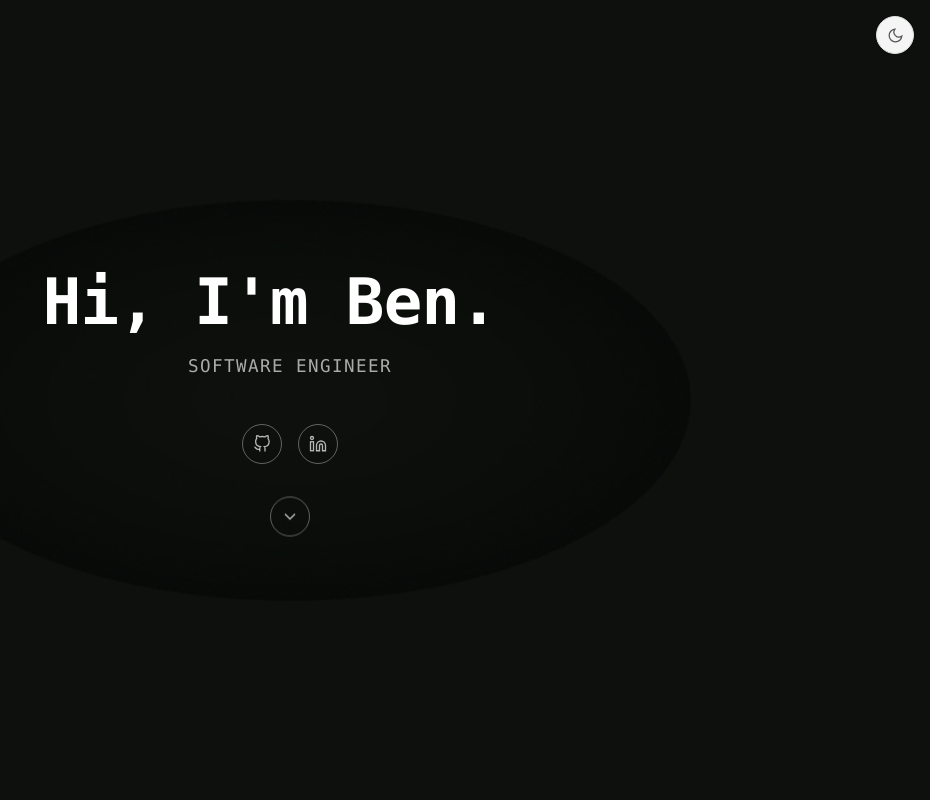
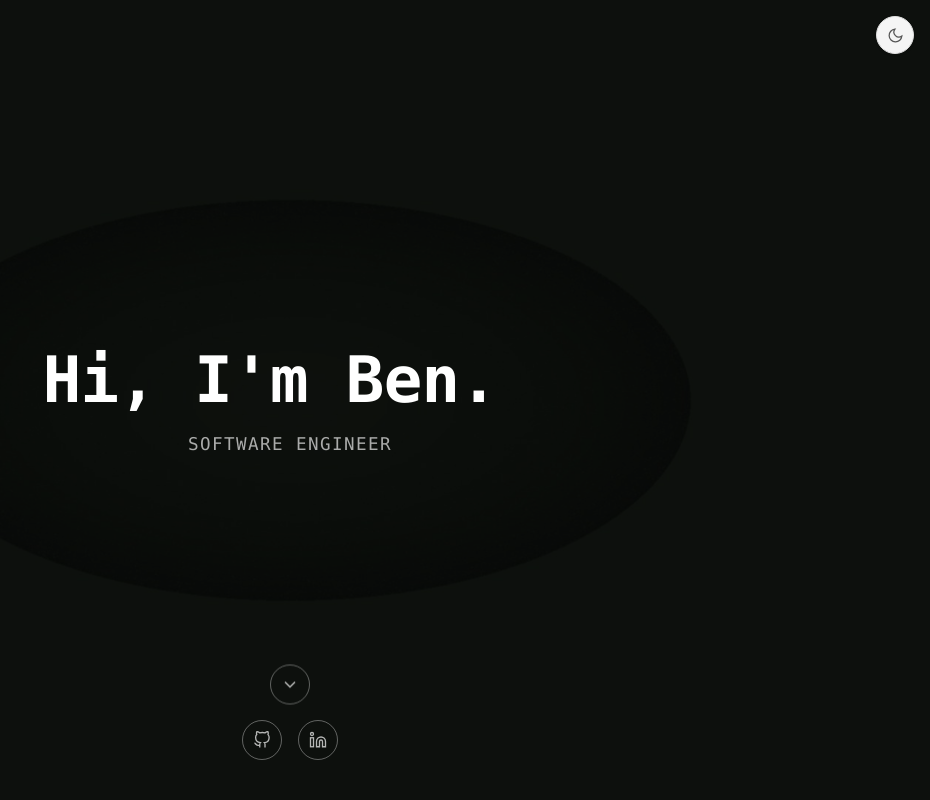
Before and after one commit to bhindley/cv-site, a React (Vite) app: page / in a window 1280 px wide. Shown: the top 800 px of the page, without its empty margins (350-1280 px from the left). Built offline with nearby package versions, Linux system fonts and the light colour scheme.

Commit message:
Pin scroll arrow and social links to bottom of hero

```diff
--- a/src/components/Hero.jsx
+++ b/src/components/Hero.jsx
@@ -60,6 +60,13 @@ export default function Hero() {
           </span>
         </h1>
         <p className="hero-sub">Software Engineer</p>
+      </div>
+      <div className="hero-bottom">
+        <a href="#about" className="hero-scroll" aria-label="Scroll to content">
+          <svg viewBox="0 0 24 24" strokeWidth="1.75" aria-hidden="true">
+            <polyline points="6 9 12 15 18 9" />
+          </svg>
+        </a>
         <div className="hero-links">
           <a
             href="https://github.com/bhindley"
@@ -86,11 +93,6 @@ export default function Hero() {
             </svg>
           </a>
         </div>
-        <a href="#about" className="hero-scroll" aria-label="Scroll to content">
-          <svg viewBox="0 0 24 24" strokeWidth="1.75" aria-hidden="true">
-            <polyline points="6 9 12 15 18 9" />
-          </svg>
-        </a>
       </div>
     </div>
   );
--- a/src/index.css
+++ b/src/index.css
@@ -245,7 +245,18 @@ section {
 .hero-links {
   display: flex;
   gap: 1rem;
-  margin-top: 2rem;
+}
+
+.hero-bottom {
+  position: absolute;
+  bottom: 2.5rem;
+  left: 50%;
+  transform: translateX(-50%);
+  z-index: 1;
+  display: flex;
+  flex-direction: column;
+  align-items: center;
+  gap: 1rem;
 }
 
 .hero-icon-link {
@@ -274,7 +285,6 @@ section {
 }
 
 .hero-scroll {
-  margin-top: 1.25rem;
   display: flex;
   align-items: center;
   justify-content: center;
```
